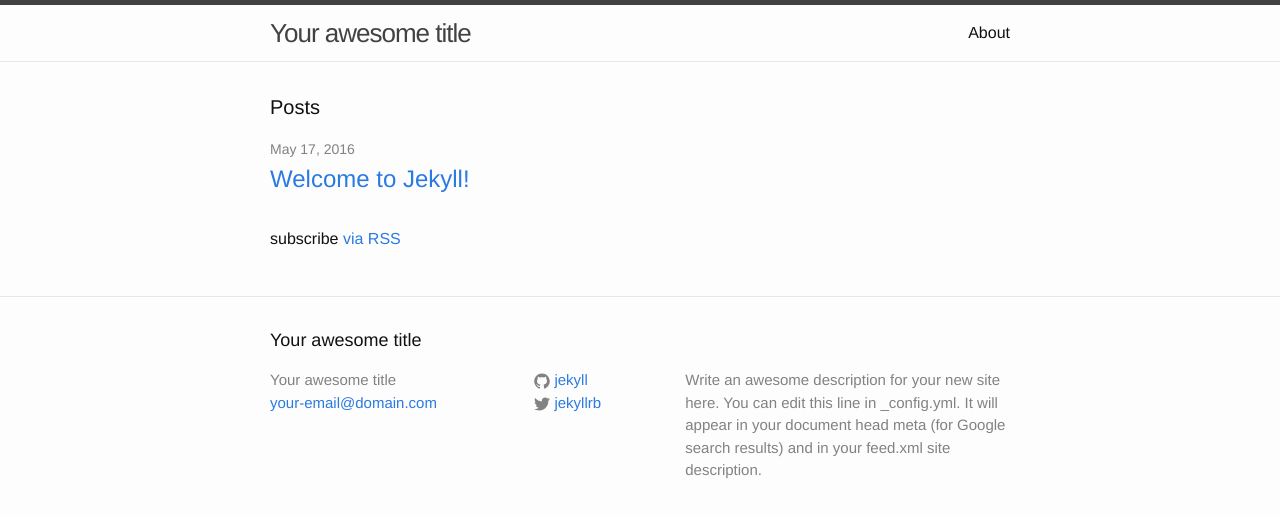
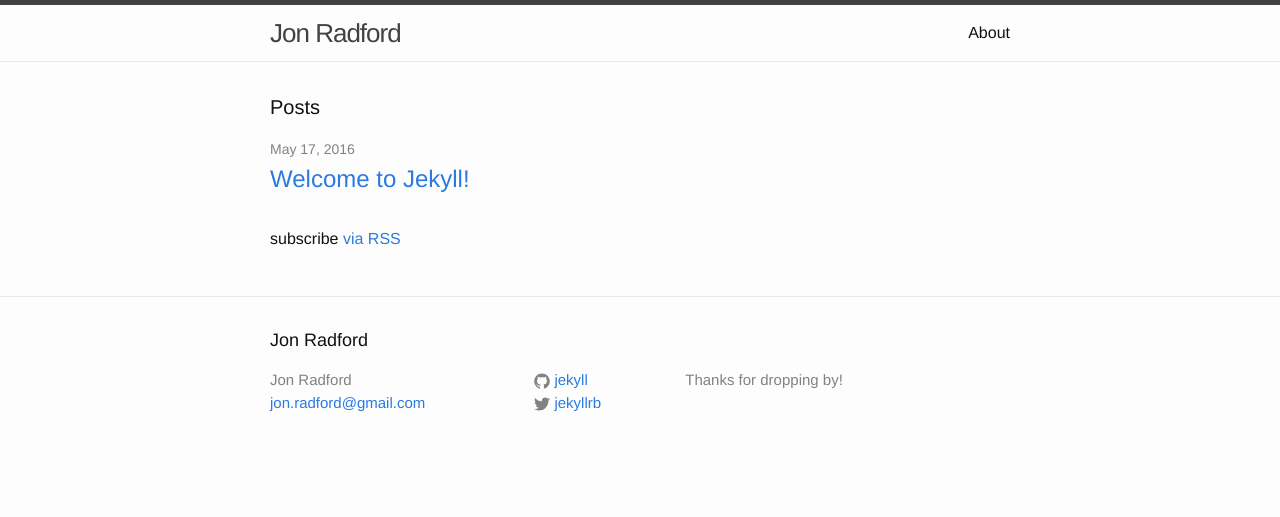
Before and after one commit to jonrad99/jonrad99.github.io, a Jekyll site: the page built from index.html, in a window 1280 px wide. Shown: the top 517 px of the page. Built offline with Jekyll 4.4.1, drawn with Linux system fonts in a browser that asks for light colours.

Commit message:
Update _config.yml

```diff
--- a/_config.yml
+++ b/_config.yml
@@ -6,14 +6,12 @@
 # 'jekyll serve'. If you change this file, please restart the server process.
 
 # Site settings
-title: Your awesome title
-email: your-email@domain.com
+title: Jon Radford
+email: jon.radford@gmail.com
 description: > # this means to ignore newlines until "baseurl:"
-  Write an awesome description for your new site here. You can edit this
-  line in _config.yml. It will appear in your document head meta (for
-  Google search results) and in your feed.xml site description.
+  Thanks for dropping by!
 baseurl: "" # the subpath of your site, e.g. /blog
-url: "http://yourdomain.com" # the base hostname & protocol for your site
+url: "http://jon.radford.net" # the base hostname & protocol for your site
 twitter_username: jekyllrb
 github_username:  jekyll
 
```
